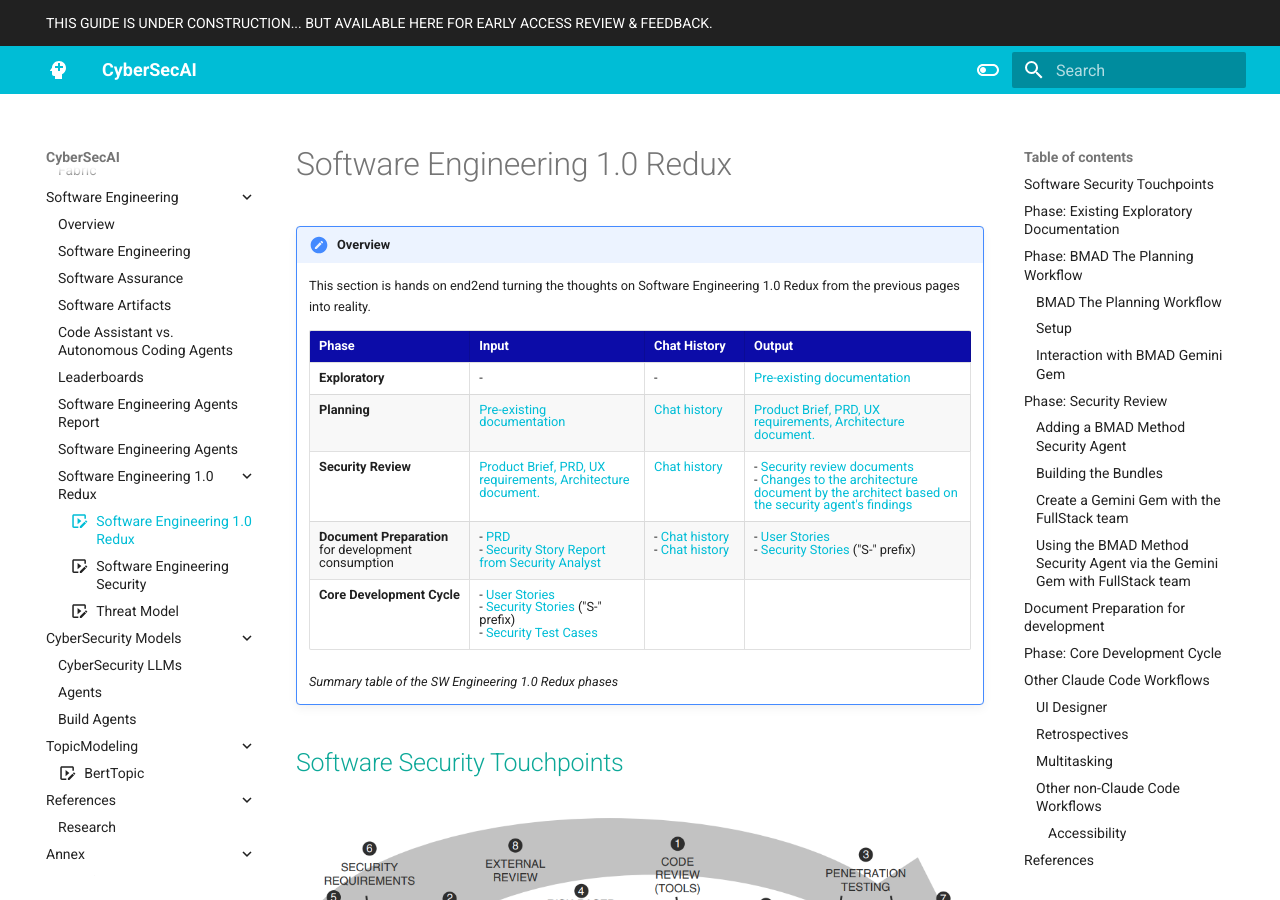
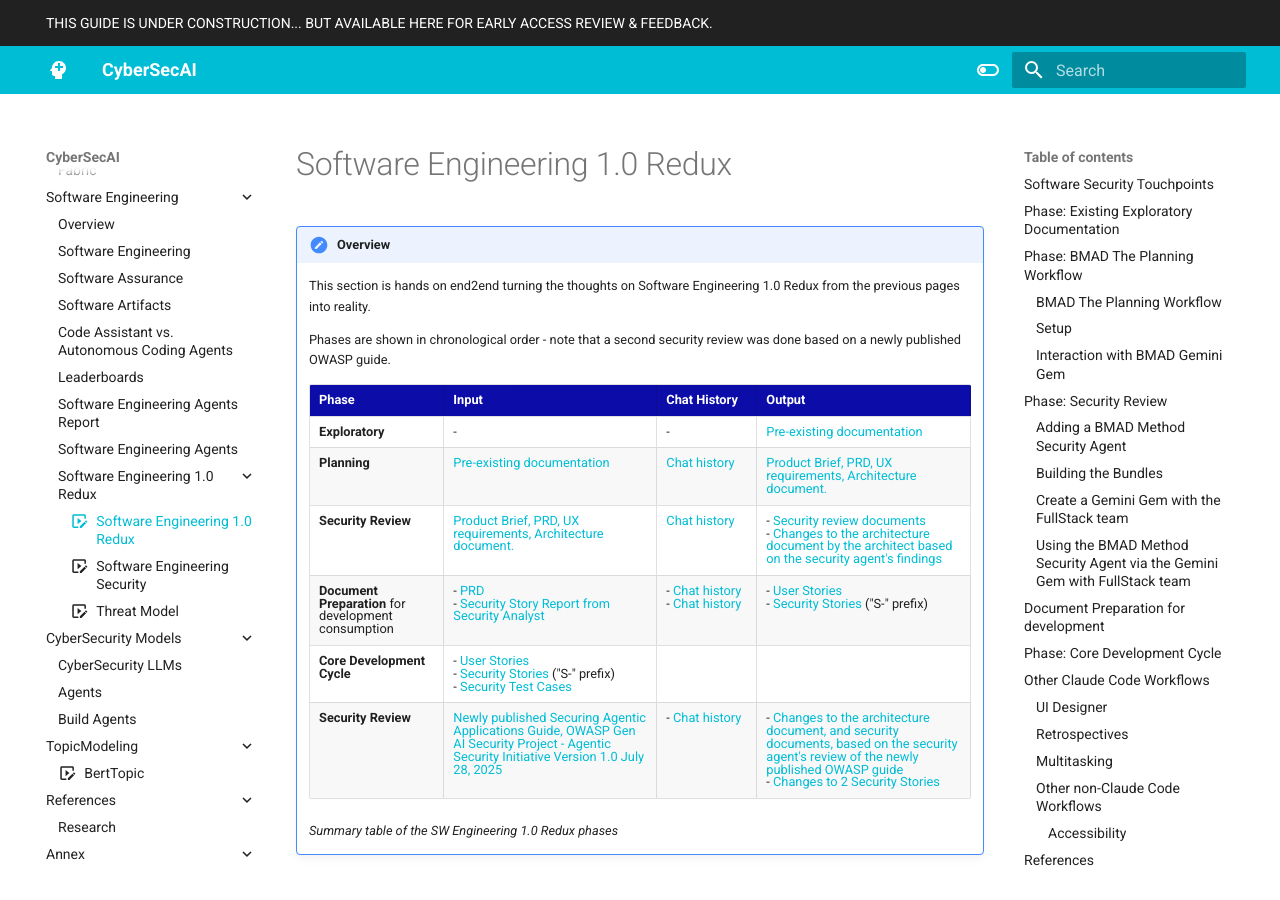
Before and after one commit to CyberSecAI/CyberSecAI.github.io, an MkDocs documentation site: the page built from docs/software/swe_redux.md, in a window 1280 px wide and 900 px high. Built offline with MkDocs 1.6.1 and Material for MkDocs 9.7.7, drawn with Linux system fonts in a browser that asks for light colours; comment, search, counter and statistics services are not loaded.

Commit message:
add owasp updates

```diff
--- a/docs/software/swe_redux.md
+++ b/docs/software/swe_redux.md
@@ -9,6 +9,8 @@ icon: material/play-box-edit-outline
 
     This section is hands on end2end turning the thoughts on Software Engineering 1.0 Redux from the previous pages into reality.
 
+    Phases are shown in chronological order - note that a second security review was done based on a newly published OWASP guide.
+
     | **Phase** | **Input** | **Chat History** | **Output** |
     |-----------|-----------|----------|------------|
     |     **Exploratory**     |   -        |      -    |     [Pre-existing documentation](https://github.com/CWE-ChatBot/CWE-ChatBot/blob/main/README.md#additional-documentation)       |
@@ -16,6 +18,7 @@ icon: material/play-box-edit-outline
     |      **Security Review**     |  [Product Brief, PRD, UX requirements, Architecture document.](https://github.com/CWE-ChatBot/CWE-ChatBot/blob/main/README.md#project-documentation)          |   [Chat history](https://github.com/CWE-ChatBot/CWE-ChatBot/blob/main/docs/chats/bmad_security_agent_chat.md)       |  - [Security review documents](https://github.com/CWE-ChatBot/CWE-ChatBot/tree/main/docs/security/bmad_fullagent_security) <br>- [Changes to the architecture document  by the architect based on the security agent's findings](https://github.com/CWE-ChatBot/CWE-ChatBot/commit/ad8b50438cc669f3f16afee755756af5300db464)         |
     |      **Document Preparation** for development consumption     | - [PRD](https://github.com/CWE-ChatBot/CWE-ChatBot/blob/main/README.md#project-documentation) <br> - [Security Story Report from Security Analyst](https://github.com/CWE-ChatBot/CWE-ChatBot/blob/main/docs/security/bmad_fullagent_security/security_story_report.md)    |  - [Chat history](https://github.com/CWE-ChatBot/CWE-ChatBot/blob/main/docs/chats/bmad_user_stories.md) <br> - [Chat history](https://github.com/CWE-ChatBot/CWE-ChatBot/blob/main/docs/chats/bmad_security_stories.md)      |   - [User Stories](https://github.com/CWE-ChatBot/CWE-ChatBot/tree/main/docs/stories)<br>- [Security Stories](https://github.com/CWE-ChatBot/CWE-ChatBot/tree/main/docs/stories) ("S-" prefix)                |
     |      **Core Development Cycle**    |  - [User Stories](https://github.com/CWE-ChatBot/CWE-ChatBot/tree/main/docs/stories)<br>- [Security Stories](https://github.com/CWE-ChatBot/CWE-ChatBot/tree/main/docs/stories) ("S-" prefix) <br> - [Security Test Cases](https://github.com/CWE-ChatBot/CWE-ChatBot/blob/main/docs/security/bmad_fullagent_security/security_test_cases.md)         |          |            |
+    |      **Security Review**     |  [Newly published Securing Agentic Applications Guide, OWASP Gen AI Security Project - Agentic Security Initiative Version 1.0 July 28, 2025](https://genai.owasp.org/resource/securing-agentic-applications-guide-1-0/)        |   - [Chat history](https://github.com/CWE-ChatBot/CWE-ChatBot/blob/main/docs/chats/bmad_security_agent_owasp_new_ai_guide.md)  |  - [Changes to the architecture document, and security documents, based on the security agent's review of the newly published OWASP guide](https://github.com/CWE-ChatBot/CWE-ChatBot/commit/848ab2133301efdf47e42c78b2762045aaca6019) <br> - [Changes to 2 Security Stories](https://github.com/CWE-ChatBot/CWE-ChatBot/commit/1bdf204671db22af92d675d2a295144ecbd914af)       |
 
     *Summary table of the SW Engineering 1.0 Redux phases*
 
```
